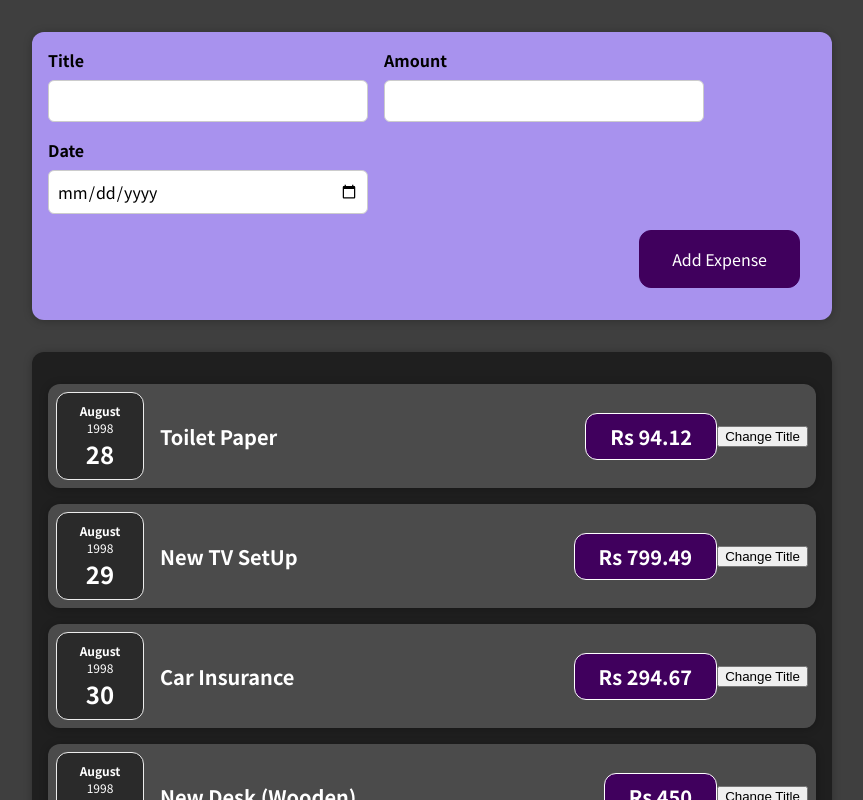
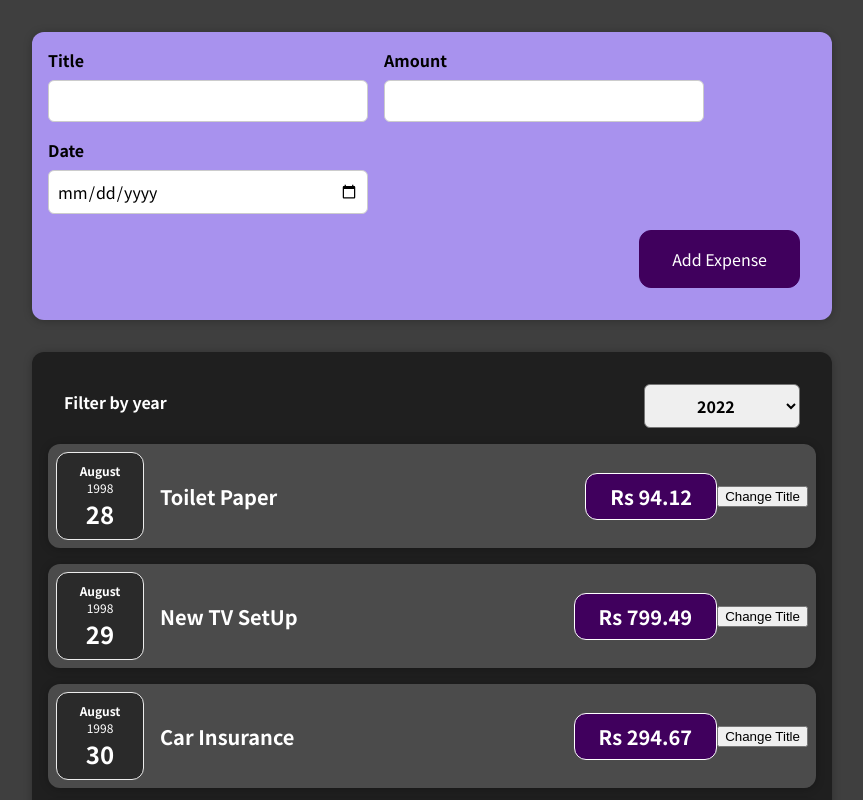
Before and after one commit to PoojaRamesh3/expense-tracker, a React (Create React App) app: page / in a window 1280 px wide. Shown: the top 800 px of the page, without its empty margins (208-1071 px from the left). Built offline with nearby package versions, Linux system fonts and the light colour scheme.

Commit message:
Adding Filter

```diff
--- a/src/components/Expenses/Expenses.jsx
+++ b/src/components/Expenses/Expenses.jsx
@@ -1,10 +1,20 @@
 import "./Styles/Expenses.css";
 import ExpenseItem from "./ExpenseItem";
 import Card from "../UI/Card";
+import ExpensesFilter from "./ExpensesFilter";
+import React, { useState } from "react";
 
 const Expenses = (props) => {
+  const [year, setYear] = useState("2020");
+
+  const yearChangeHandler = (year) => {
+    setYear(year);
+    console.log("Expense" + +year);
+  };
+
   return (
     <Card className="expenses">
+      <ExpensesFilter onYearChangeHandler={yearChangeHandler} />
       <ExpenseItem
         expenseTitle={props.data[0].title}
         expenseAmount={props.data[0].amount}
--- /dev/null
+++ b/src/components/Expenses/ExpensesFilter.jsx
@@ -0,0 +1,23 @@
+import "./Styles/ExpensesFilter.css";
+
+const ExpensesFilter = (props) => {
+  const ExpenseChange = (event) => {
+    props.onYearChangeHandler(event.target.value);
+  };
+
+  return (
+    <div className="expenses-filter">
+      <div className="expenses-filter__control">
+        <label>Filter by year</label>
+        <select onChange={ExpenseChange}>
+          <option value="2022">2022</option>
+          <option value="2021">2021</option>
+          <option value="2020">2020</option>
+          <option value="2019">2019</option>
+        </select>
+      </div>
+    </div>
+  );
+};
+
+export default ExpensesFilter;
--- /dev/null
+++ b/src/components/Expenses/Styles/ExpensesFilter.css
@@ -0,0 +1,24 @@
+.expenses-filter {
+  color: white;
+  padding: 0 1rem;
+}
+
+.expenses-filter__control {
+  display: flex;
+  width: 100%;
+  align-items: center;
+  justify-content: space-between;
+  margin: 1rem 0;
+}
+
+.expenses-filter label {
+  font-weight: bold;
+  margin-bottom: 0.5rem;
+}
+
+.expenses-filter select {
+  font: inherit;
+  padding: 0.5rem 3rem;
+  font-weight: bold;
+  border-radius: 6px;
+}
```
